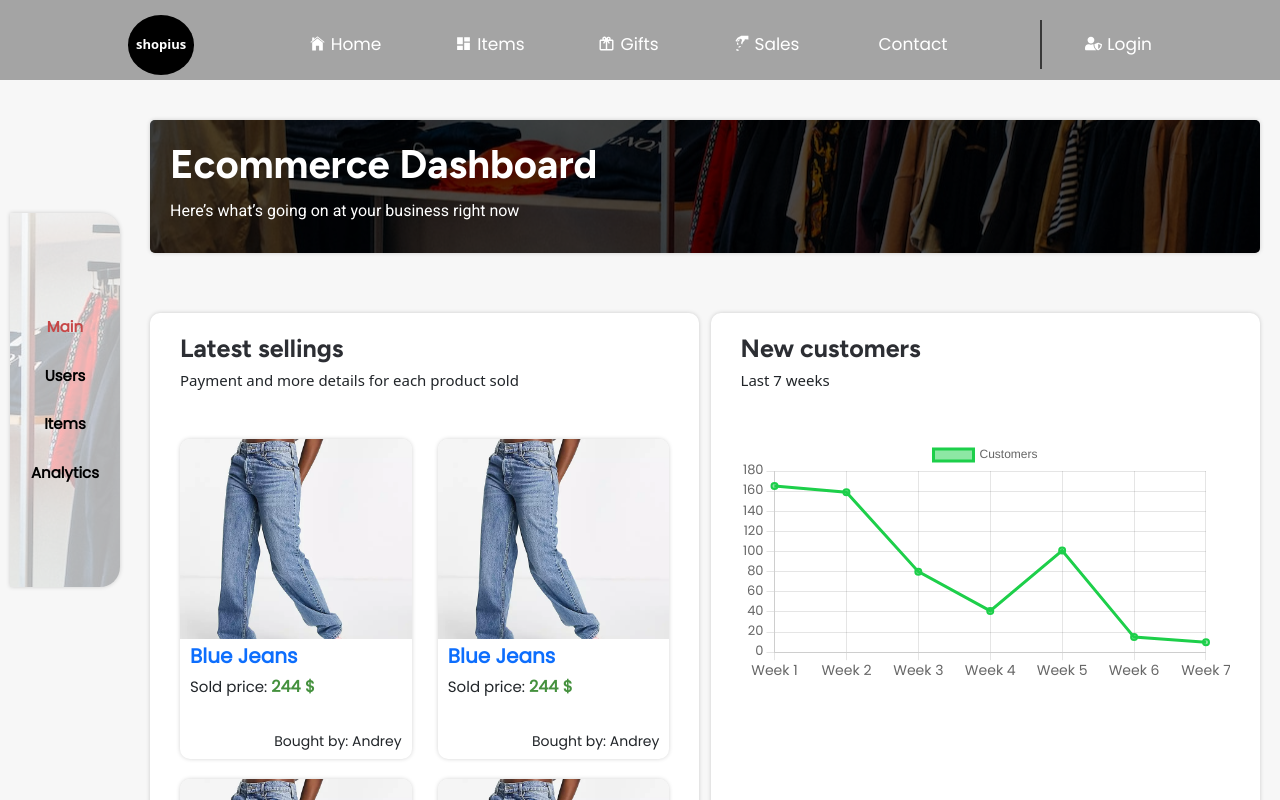
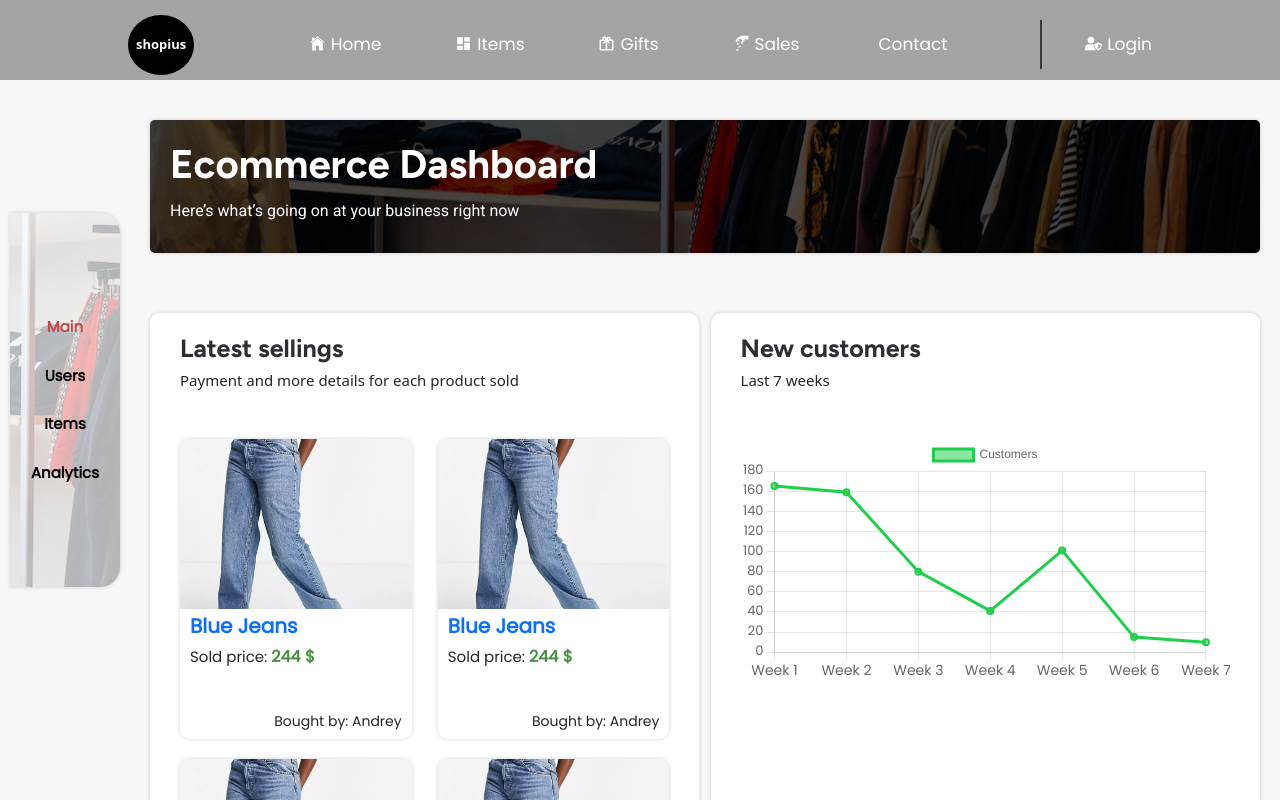
Before and after one commit to Andarus-1994/shop_nextjs, a Next.js app: page /dashboard in a window 1280 px wide. Built offline with nearby package versions, Linux system fonts and the light colour scheme; a web font is replaced by a local one; what next-redux-wrapper would draw is missing.

Commit message:
small dashboard change

```diff
--- a/styles/Dashboard/Main.module.scss
+++ b/styles/Dashboard/Main.module.scss
@@ -35,7 +35,7 @@
   .soldItem {
     flex: 0 0 47.333333%;
     min-width: 150px;
-    height: 320px;
+    height: 300px;
     display: flex;
     flex-direction: column;
     align-items: left;
@@ -44,7 +44,7 @@
     border-radius: 10px;
     img {
       width: 100%;
-      height: 200px;
+      height: 170px;
       object-fit: cover;
       border-top-left-radius: 10px;
       border-top-right-radius: 10px;
```
